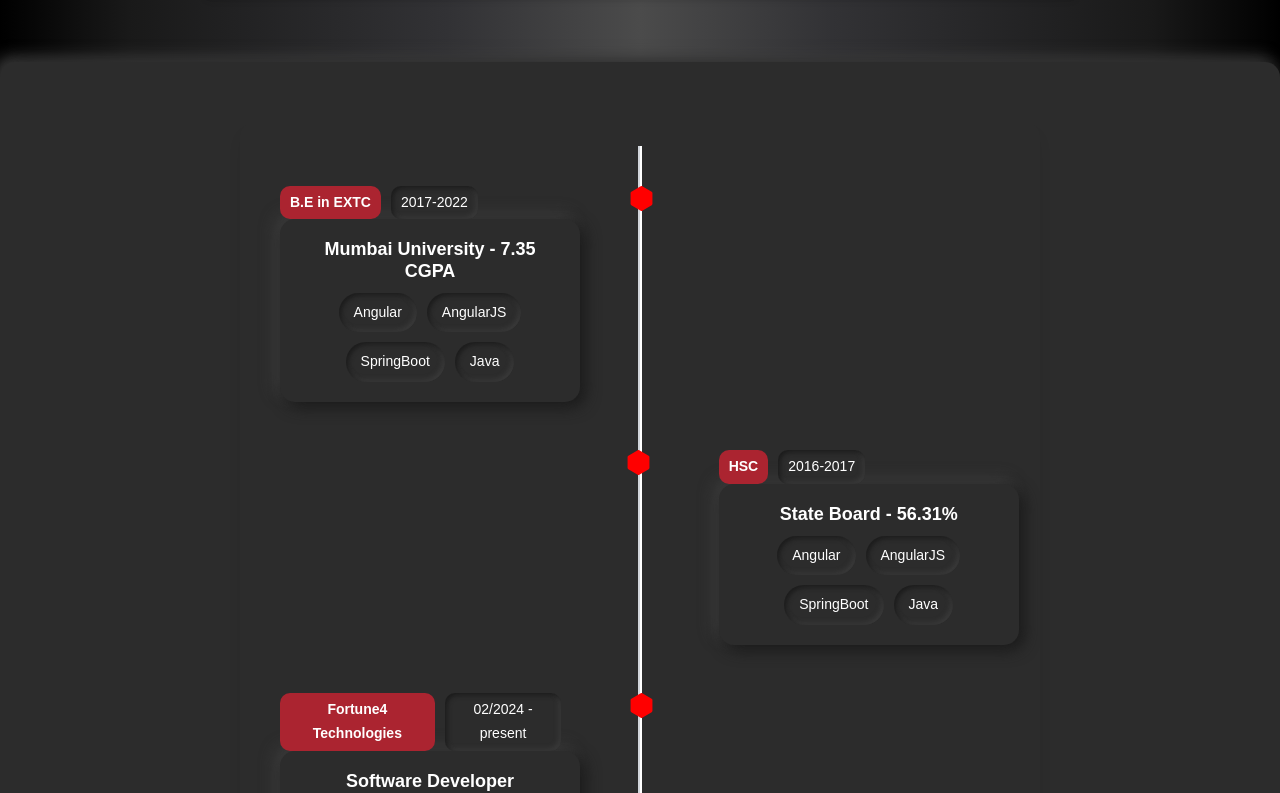
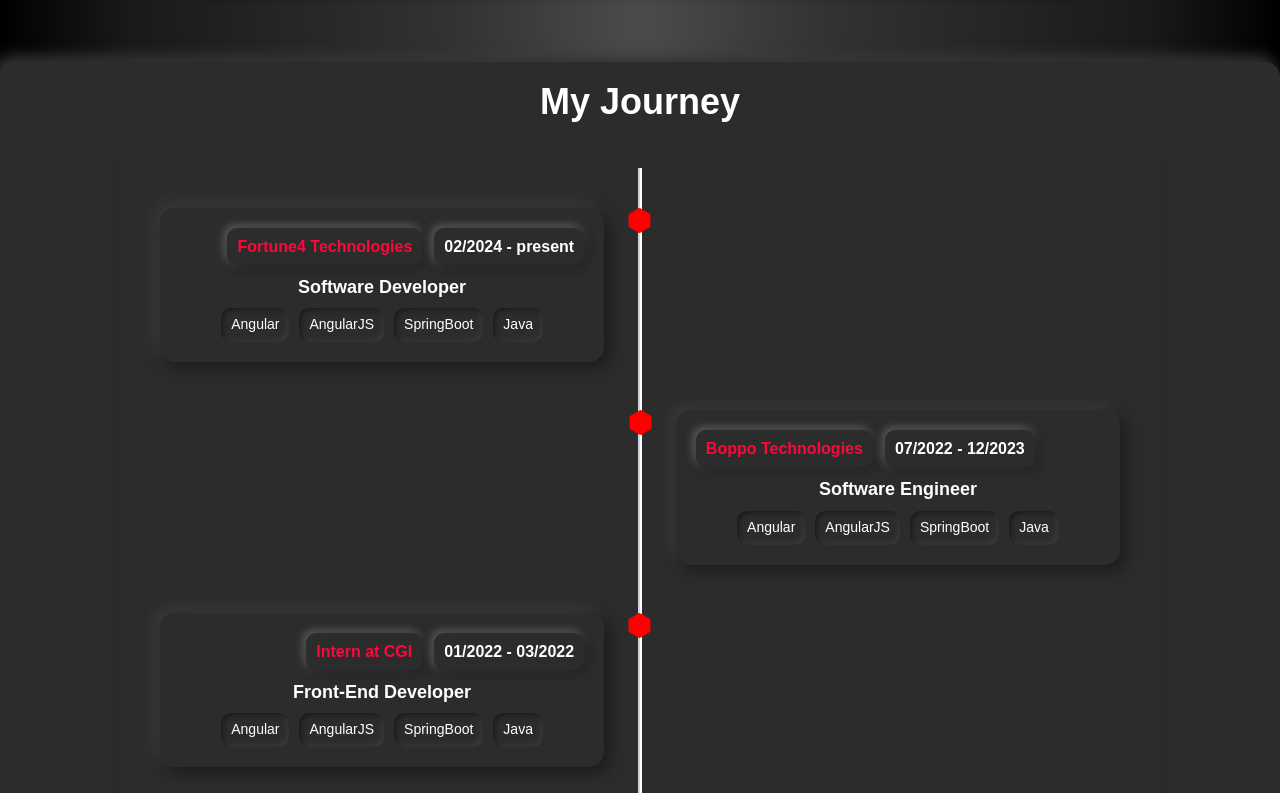
Before and after one commit to Suraj-Sangale/portfolio, a React (Create React App) app: page / in a window 1280 px wide. Shown: the part 1607-2400 px from the top of the page. Built offline with nearby package versions, Linux system fonts and the light colour scheme.

Commit message:
timeline css chnages

```diff
--- a/src/components/About.js
+++ b/src/components/About.js
@@ -69,7 +69,7 @@ const About = () => {
               className="mt-4 text-center style_button"
               onClick={() => setIsModalOpen(true)}
             >
-              <span className="button-content">View Resume</span>
+              <span className="style_button-content">View Resume</span>
             </button>
 
             {/* Modal Component */}
@@ -82,15 +82,27 @@ const About = () => {
         </div>
       </div>
       <div className="flex justify-center items-center min-h-screen card-container">
-        <div className=" shadow-lg rounded-2xl p-6 w-96 md:w-[50rem] h-auto relative my-10">
+        <h1 className="text-4xl font-bold mb-3 text-white">My Journey</h1>
+       {/* <p className="text-lg text-white">
+          For more information, have a look at my
+           <a
+            className="text-blue-500 underline hover:text-blue-700 ml-1"
+            target="_blank"
+            rel="noreferrer"
+          >
+            curriculum vitae
+          </a>
+          .
+        </p>*/}
+        <div className=" shadow-lg rounded-2xl p-6 w-96 md:w-[65rem] h-auto relative">
           <ul className="relative flex flex-col items-center space-y-8">
             {/* Vertical line */}
             <div className="absolute left-1/2 top-0 h-full w-1 -translate-x-1/2 bg-white border-l-2 border-gray-300"></div>
             {/* Dynamic list items */}
-            {EXPERIENCEDATA.map((item, index) => (
+            {[...EXPERIENCEDATA].reverse().map((item, index) => (
               <li
                 key={index}
-                className={`relative text-gray-700 px-4 py-2 rounded-lg w-full md:w-5/12 text-center ${
+                className={`relative text-gray-700 px-4 py-2 rounded-lg w-full md:w-[48%] text-center ${
                   index % 2 === 0
                     ? "md:self-start md:ml-0"
                     : "md:self-end md:mr-0"
@@ -99,8 +111,8 @@ const About = () => {
                 <div
                   className={`absolute hidden md:block ${
                     index % 2 === 0
-                      ? "left-auto -right-[4.8rem]"
-                      : "-left-[4.8rem] right-auto"
+                      ? "left-auto -right-[2rem]"
+                      : "-left-[2rem] right-auto"
                   }`}
                 >
                   <BsFillHexagonFill
@@ -109,7 +121,10 @@ const About = () => {
                   />
                 </div>
 
-                <ExperienceCard item={item} />
+                <ExperienceCard
+                  item={item}
+                  index={index}
+                />
               </li>
             ))}
           </ul>
--- a/src/components/Data.js
+++ b/src/components/Data.js
@@ -31,6 +31,15 @@ let work = <PiBriefcaseLight />;
 
 export const EXPERIENCEDATA = [
   {
+    id: 2,
+    category: "education",
+    icon: graduation,
+    year: "2016-2017",
+    title: "HSC",
+    desc: "State Board - 56.31%",
+    skills: ["Angular", "AngularJS", "SpringBoot", "Java"],
+  },
+  {
     id: 3,
     category: "education",
     icon: graduation,
@@ -40,21 +49,12 @@ export const EXPERIENCEDATA = [
     skills: ["Angular", "AngularJS", "SpringBoot", "Java"],
   },
   {
-    id: 2,
-    category: "education",
-    icon: graduation,
-    year: "2016-2017",
-    title: "HSC",
-    desc: "State Board - 56.31%",
-    skills: ["Angular", "AngularJS", "SpringBoot", "Java"],
-  },
-  {
-    id: 4,
+    id: 5,
     category: "experience",
     icon: work,
-    year: "02/2024 - present",
-    title: "Fortune4 Technologies",
-    desc: "Software Developer",
+    year: "01/2022 - 03/2022",
+    title: "Intern at CGI",
+    desc: "Front-End Developer",
     skills: ["Angular", "AngularJS", "SpringBoot", "Java"],
   },
   {
@@ -67,12 +67,12 @@ export const EXPERIENCEDATA = [
     skills: ["Angular", "AngularJS", "SpringBoot", "Java"],
   },
   {
-    id: 5,
+    id: 4,
     category: "experience",
     icon: work,
-    year: "01/2022 - 03/2022",
-    title: "Intern at CGI",
-    desc: "Front-End Developer",
+    year: "02/2024 - present",
+    title: "Fortune4 Technologies",
+    desc: "Software Developer",
     skills: ["Angular", "AngularJS", "SpringBoot", "Java"],
   },
 ];
--- a/src/components/Items/ExperienceCard.js
+++ b/src/components/Items/ExperienceCard.js
@@ -1,19 +1,23 @@
 import React from "react";
 
-const ExperienceCard = ({ item }) => {
+const ExperienceCard = ({ item, index }) => {
   const skills = ["Angular", "AngularJS", "SpringBoot", "Java"];
 
   return (
     <>
-      <div className="company-info">
+      {/*<div className={`company-info ${index % 2 === 0 && "justify-end"}`}>
         <span className="company-name">{item?.title}</span>
         <span className="duration">{item?.year}</span>
       </div>
-      {/* <button className="btn_company">
+       <button className="btn_company">
         New button
       </button> */}
       <div className="card">
-        <h3 className="card-title">{item?.desc}</h3>
+        <div className={`flex ${index % 2 === 0 && "justify-end"}`}>
+        <span className="company-name">{item?.title}</span>
+          <span className="duration ml-3">{item?.year}</span>
+        </div>
+        <h3 className="card-title my-3">{item?.desc}</h3>
         <div className="skills">
           {item.skills &&
             item.skills.map((skill, index) => (
--- a/src/styles/About.css
+++ b/src/styles/About.css
@@ -212,8 +212,7 @@
   } */
 
 
-
-  /* From Uiverse.io by Madflows */
+/* From Uiverse.io by Madflows */
 .style_button {
     position: relative;
     overflow: hidden;
@@ -241,7 +240,6 @@
     position: absolute;
     top: 0;
     left: 0;
-    bottom: 0;
     transform: scaleX(0);
     transform-origin: 0 50%;
     width: 100%;
--- a/src/styles/Work.css
+++ b/src/styles/Work.css
@@ -119,12 +119,20 @@
 }
 
 .company-name {
-  background: #ab2430;
+  background: #2c2c2c;
   padding: 5px 10px;
-  color: white;
+  color: rgb(255, 7, 58);
   border-radius: 10px;
-  font-size: 14px;
-  font-weight: bold;
+  box-shadow: 2px 2px 10px #1a1a1a, -2px -2px 10px #747474;
+  font-size: 16px;
+  font-weight: 600;
+  text-align: center;
+  transition: 0.2s ease-in-out;
+}
+.company-name:hover {
+  cursor: default;
+  transform: translateY(-3px);
+  box-shadow: 2px 2px 10px #1a1a1a, -2px -2px 10px #747474;
 }
 
 .duration {
@@ -132,8 +140,11 @@
   color: white;
   padding: 5px 10px;
   border-radius: 10px;
-  box-shadow: inset 2px 2px 5px #1a1a1a, inset -2px -2px 5px #3e3e3e;
-  font-size: 14px;
+  box-shadow: 2px 2px 10px #1a1a1a, -2px -2px 10px #747474;
+  font-size: 16px;
+  font-weight: 600;
+  text-align: center;
+  transition: 0.2s ease-in-out;
 }
 
 .card {
@@ -141,7 +152,7 @@
   padding: 20px;
   border-radius: 15px;
   box-shadow: 5px 5px 15px #1a1a1a, -5px -5px 15px #3e3e3e;
-  width: 300px;
+  /* width: 300px; */
   text-align: center;
 }
 
@@ -160,8 +171,8 @@
 
 .skill {
   background: #2c2c2c;
-  padding: 8px 15px;
-  border-radius: 20px;
+  padding: 5px 10px;
+  border-radius: 10px;
   box-shadow: inset 2px 2px 5px #1a1a1a, inset -2px -2px 5px #3e3e3e;
   color: #ffffff;
   font-size: 14px;
@@ -175,7 +186,6 @@
   box-shadow: 2px 2px 10px #1a1a1a, -2px -2px 10px #3e3e3e;
 }
 
-
 /* From Uiverse.io by CYBWEBALI */
 .btn_company {
   display: grid;
@@ -183,20 +193,19 @@
   background: #e3edf7;
   padding: 1.4em;
   border-radius: 10px;
-  box-shadow: 6px 6px 10px -1px rgba(0,0,0,0.15),
-	      -6px -6px 10px -1px rgba(255,255,255,0.7);
-  border: 1px solid rgba(0,0,0,0);
+  box-shadow: 6px 6px 10px -1px rgba(0, 0, 0, 0.15),
+    -6px -6px 10px -1px rgba(255, 255, 255, 0.7);
+  border: 1px solid rgba(0, 0, 0, 0);
   cursor: pointer;
   transition: transform 0.5s;
 }
 
 .btn_company:hover {
-  box-shadow: inset 4px 4px 6px -1px rgba(0,0,0,0.2),
-	      inset -4px -4px 6px -1px rgba(255,255,255,0.7),
-	      -0.5px -0.5px 0px rgba(255,255,255,1),
-	      0.5px 0.5px 0px rgba(0,0,0,0.15),
-	      0px 12px 10px -10px rgba(0,0,0,0.05);
-  border: 1px solid rgba(0,0,0,0.1);
+  box-shadow: inset 4px 4px 6px -1px rgba(0, 0, 0, 0.2),
+    inset -4px -4px 6px -1px rgba(255, 255, 255, 0.7),
+    -0.5px -0.5px 0px rgba(255, 255, 255, 1),
+    0.5px 0.5px 0px rgba(0, 0, 0, 0.15), 0px 12px 10px -10px rgba(0, 0, 0, 0.05);
+  border: 1px solid rgba(0, 0, 0, 0.1);
   /* transform: translateY(0.5em); */
 }
 
```
